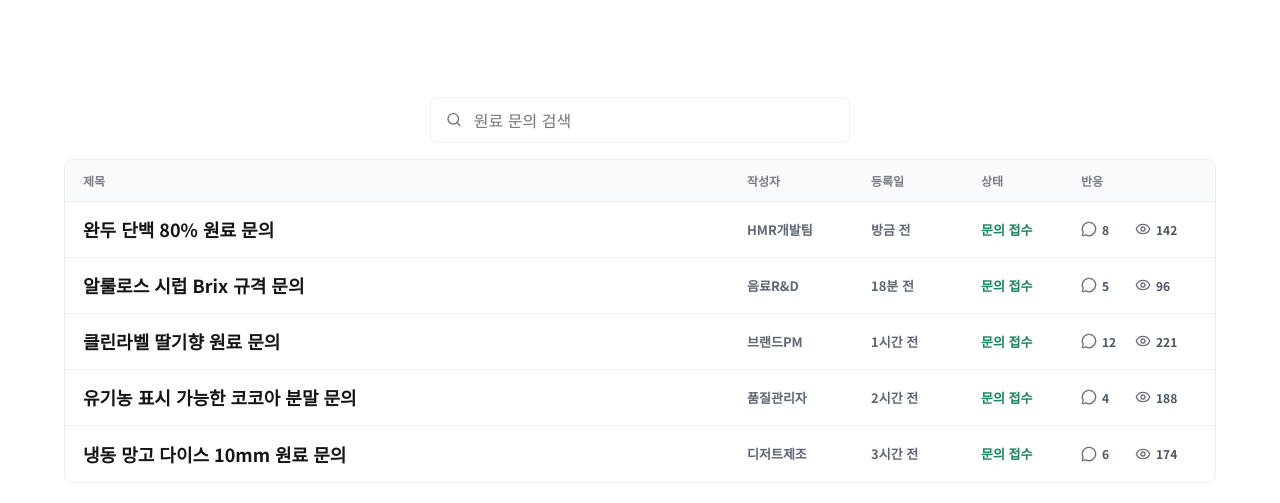
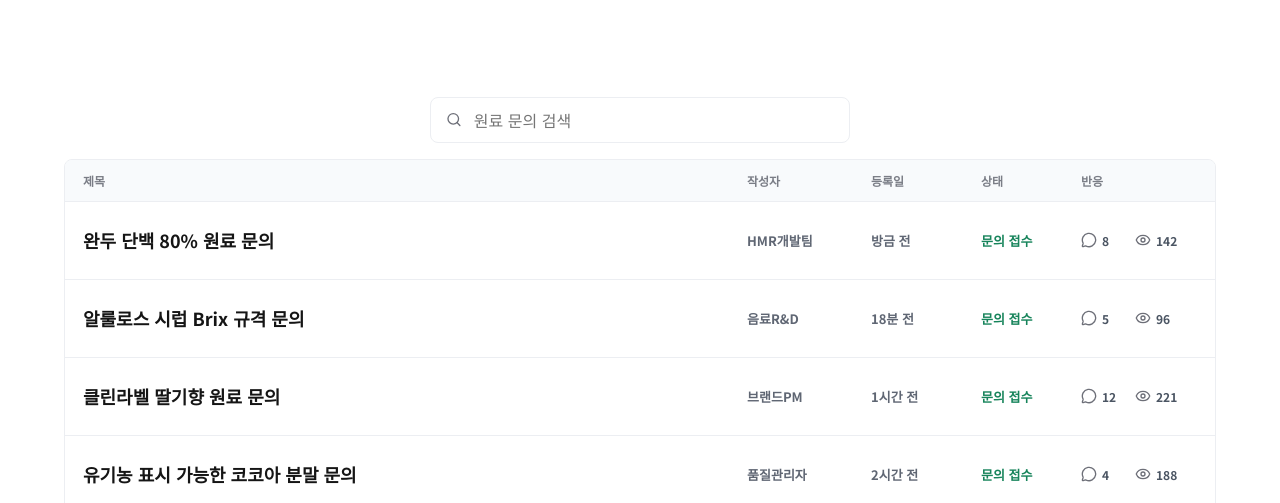
Before and after one commit to h4emin-web/food, a plain HTML site: page community.html in a window 1280 px wide. Shown: the part 297-800 px from the top of the page. Drawn offline with nearby package versions, Linux system fonts and the light colour scheme.

Commit message:
Match community row spacing

```diff
--- a/styles.css
+++ b/styles.css
@@ -729,7 +729,7 @@ img {
 }
 
 .community-post {
-  min-height: 56px;
+  min-height: 78px;
   padding: 0 18px;
   border-bottom: 1px solid var(--line);
   background: #fff;
```
